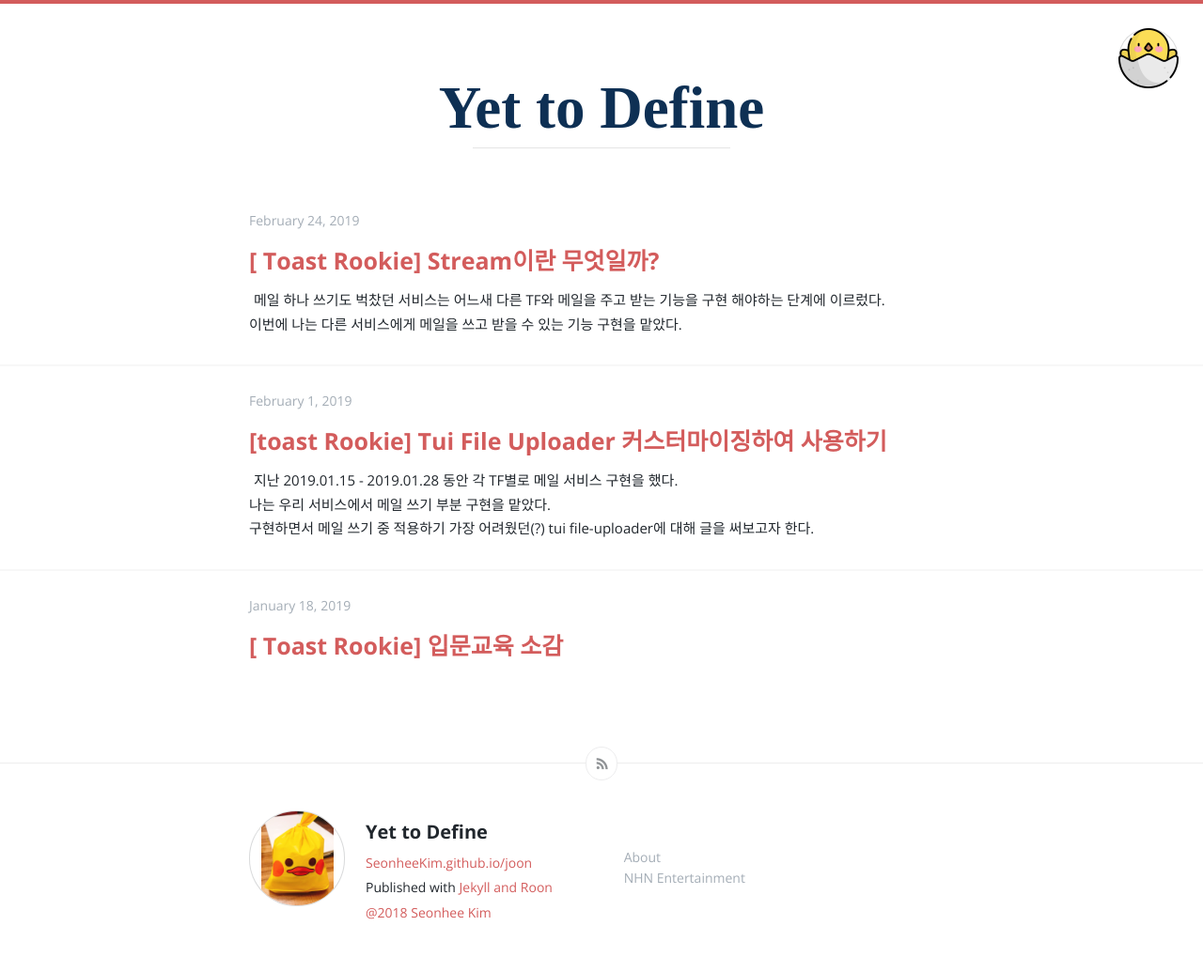
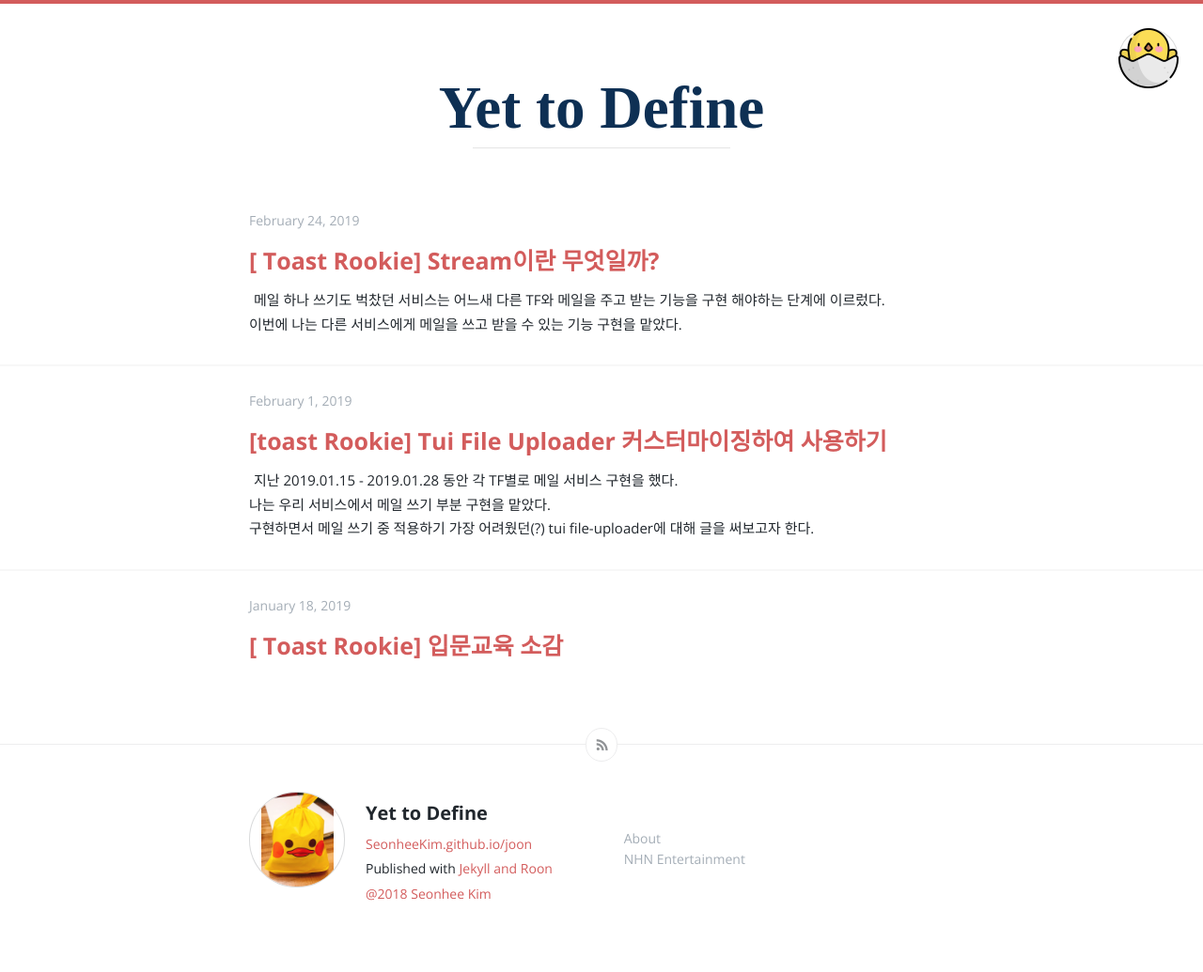
Before and after one commit to vormwald/joon, a Jekyll site: the page built from index.html, in a window 1280 px wide. Shown: the whole page at 94% size. Built offline with Jekyll 4.4.1, drawn with Linux system fonts in a browser that asks for light colours; the list of posts is cut into pages by our own code.

Commit message:
change last artile margin bottom

```diff
--- a/css/screen.css
+++ b/css/screen.css
@@ -787,7 +787,7 @@ body.user article {
 }
 body.user article:last-of-type {
     border-bottom: none;
-    margin-bottom: 40px
+    margin-bottom: 20px
 }
 body.user article header {
     text-align: left;
```
